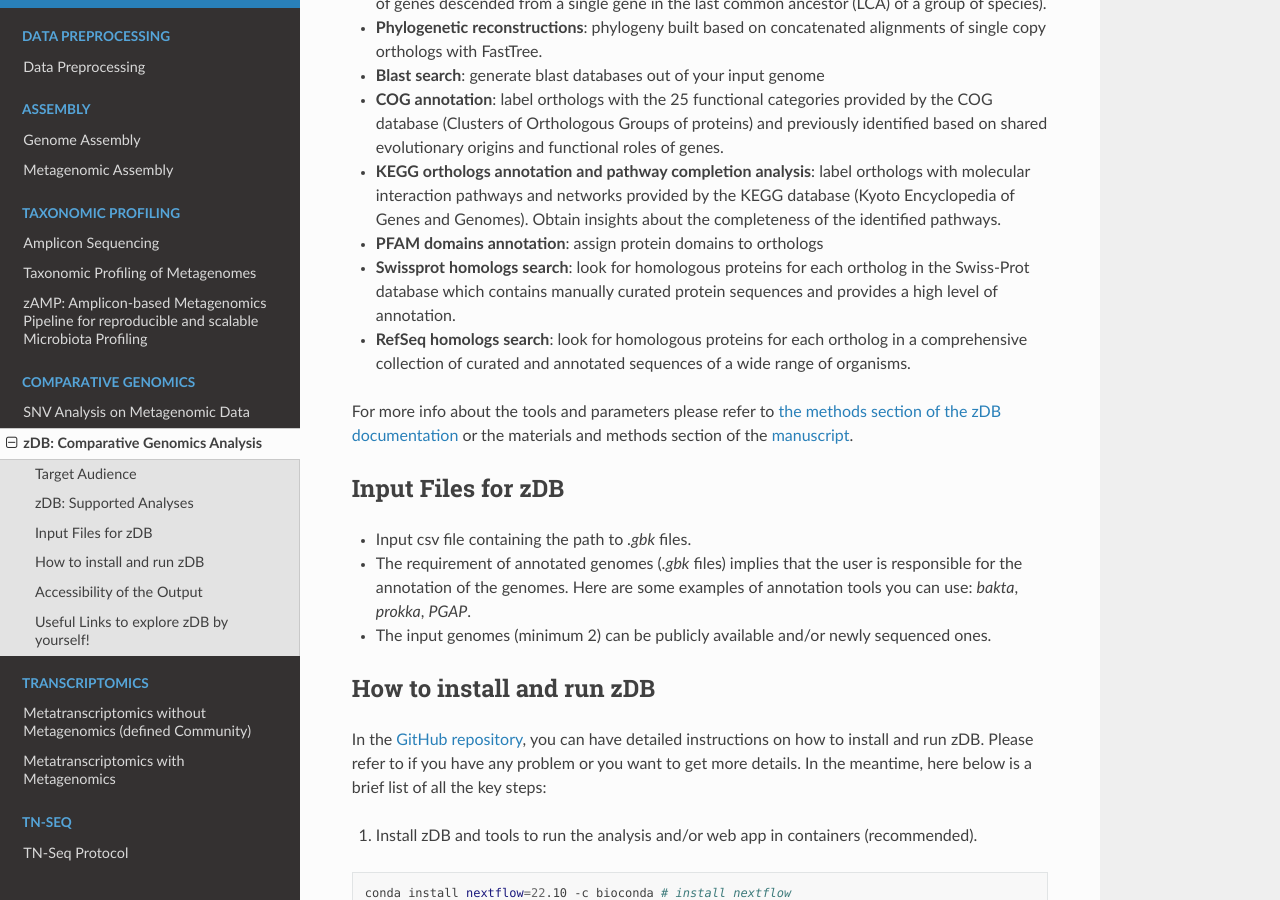
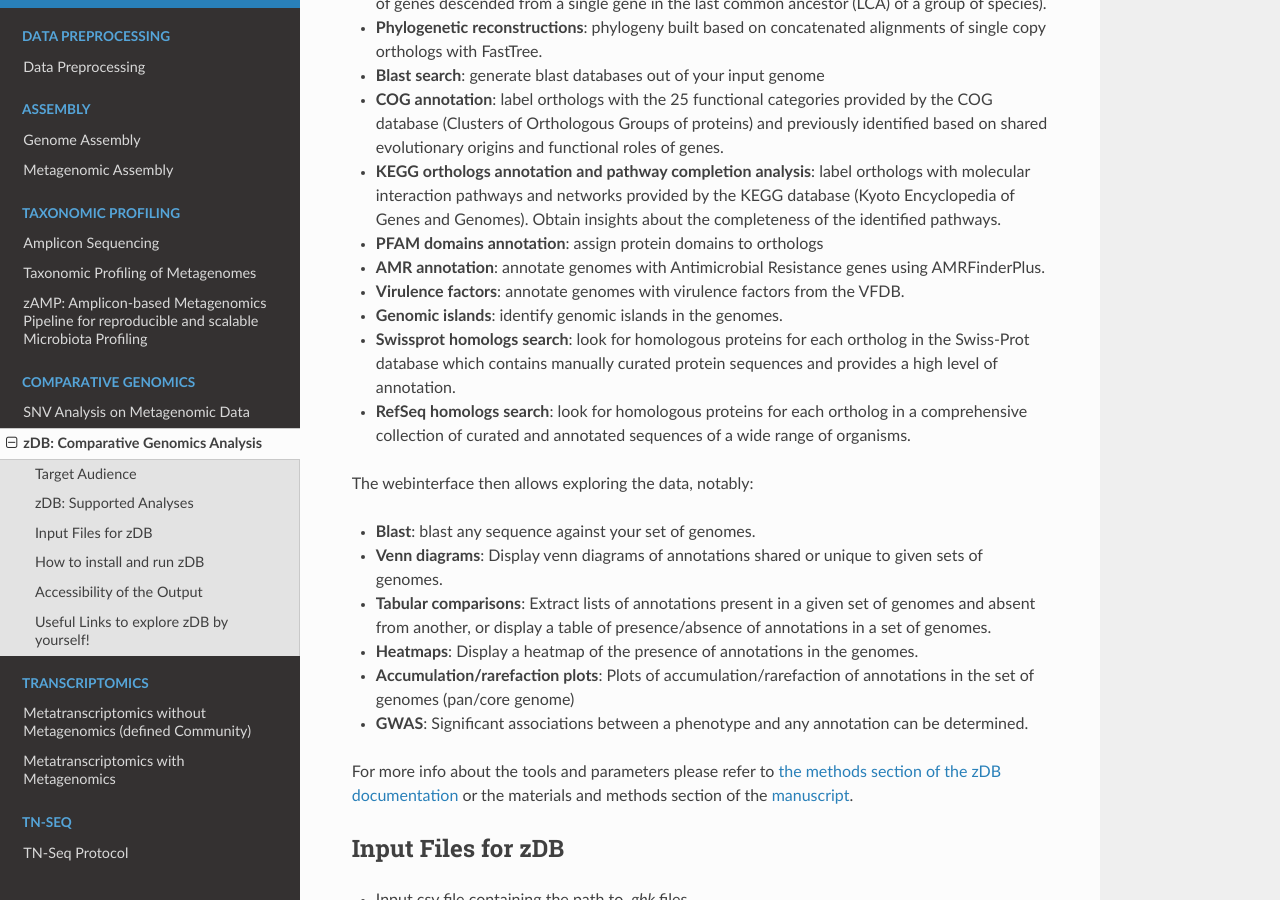
Before and after one commit to MicrobiologyETHZ/Methods_in_Microbiomics, a Sphinx documentation site: the page built from docs/comparative_genomics/zDB.rst, in a window 1280 px wide and 900 px high, scrolled down 1098 px. Built offline with Sphinx 7.4.7 and the Read the Docs theme 2.0.0, drawn with Linux system fonts in a browser that asks for light colours.

Commit message:
Update description of zDB with newly introduced features.
AMR and VF annotations as well as GWAS analyses and genomic
islands prediction.

```diff
--- a/docs/comparative_genomics/zDB.rst
+++ b/docs/comparative_genomics/zDB.rst
@@ -24,8 +24,20 @@ The analysis pipeline built in `zDB`_ can support different types of analysis ac
 - **COG annotation**: label orthologs with the 25 functional categories provided by the COG database (Clusters of Orthologous Groups of proteins) and previously identified based on shared evolutionary origins and functional roles of genes.
 - **KEGG orthologs annotation and pathway completion analysis**: label orthologs with molecular interaction pathways and networks provided by the KEGG database (Kyoto Encyclopedia of Genes and Genomes). Obtain insights about the completeness of the identified pathways.
 - **PFAM domains annotation**: assign protein domains to orthologs
+- **AMR annotation**: annotate genomes with Antimicrobial Resistance genes using AMRFinderPlus.
+- **Virulence factors**: annotate genomes with virulence factors from the VFDB.
+- **Genomic islands**: identify genomic islands in the genomes.
 - **Swissprot homologs search**: look for homologous proteins for each ortholog in the Swiss-Prot database which contains manually curated protein sequences and provides a high level of annotation.
 - **RefSeq homologs search**: look for homologous proteins for each ortholog in a comprehensive collection of curated and annotated sequences of a wide range of organisms.
+
+The webinterface then allows exploring the data, notably:
+
+- **Blast**: blast any sequence against your set of genomes.
+- **Venn diagrams**: Display venn diagrams of annotations shared or unique to given sets of genomes.
+- **Tabular comparisons**: Extract lists of annotations present in a given set of genomes and absent from another, or display a table of presence/absence of annotations in a set of genomes.
+- **Heatmaps**: Display a heatmap of the presence of annotations in the genomes.
+- **Accumulation/rarefaction plots**: Plots of accumulation/rarefaction of annotations in the set of genomes (pan/core genome)
+- **GWAS**: Significant associations between a phenotype and any annotation can be determined.
 
 For more info about the tools and parameters please refer to `the methods section of the zDB documentation`_ or the materials and methods section of the `manuscript`_.
 
```
